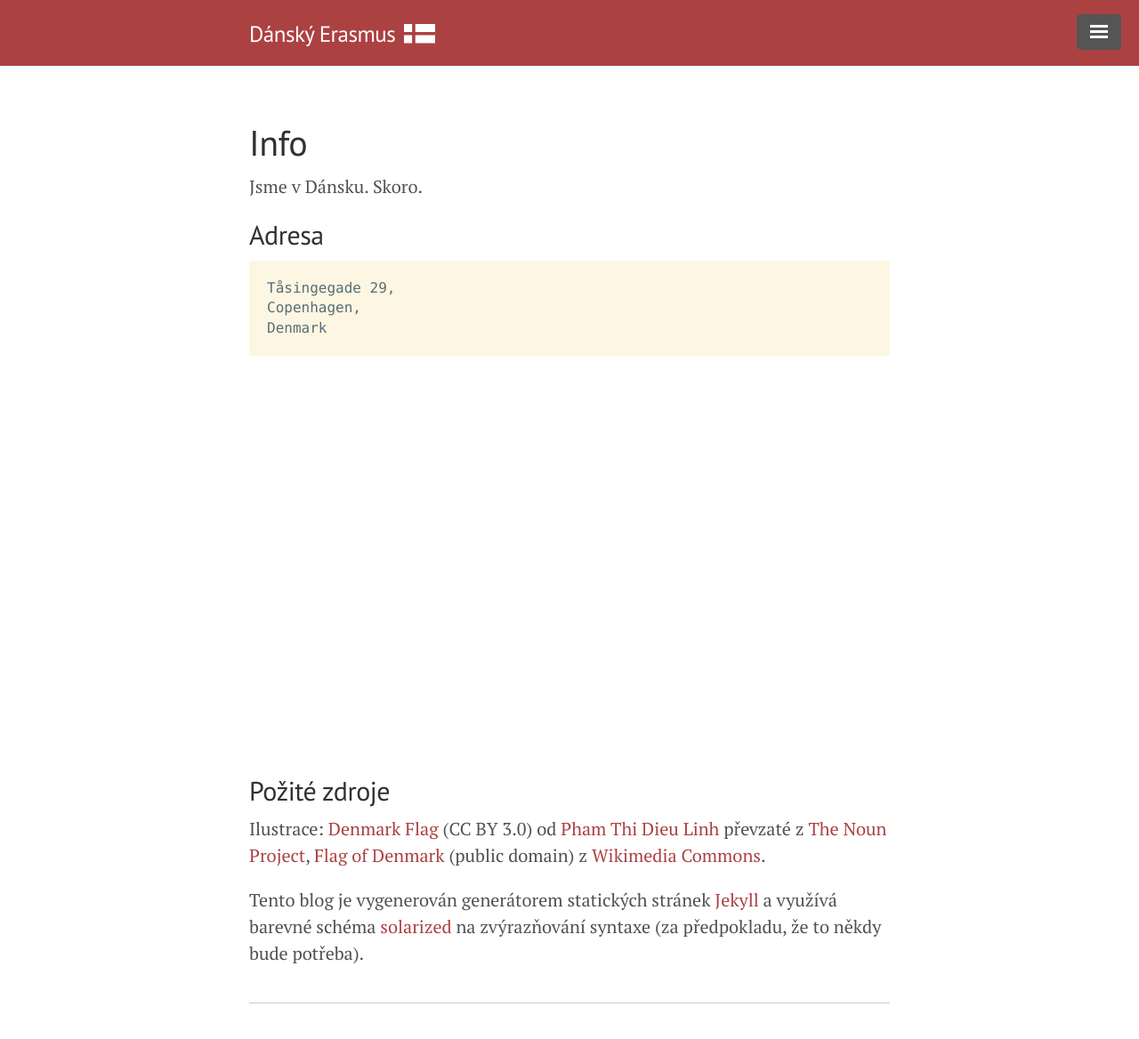
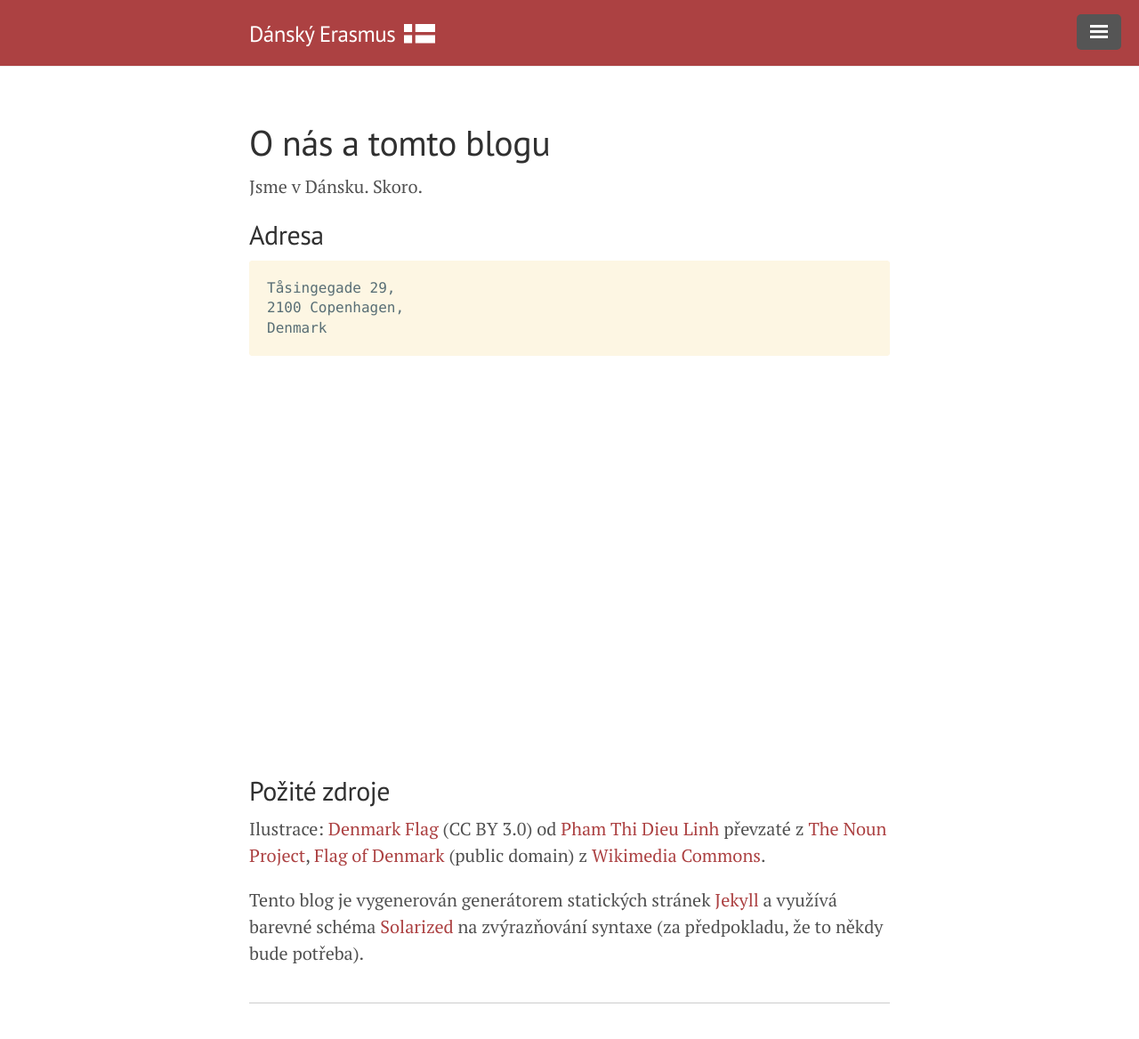
Before and after one commit to effa/erasmus, a Jekyll site: the page built from info.md, in a window 1280 px wide. Shown: the whole page at 89% size. Built offline with Jekyll 4.4.1, drawn with Linux system fonts in a browser that asks for light colours; comment, search, counter and statistics services are not loaded.

Commit message:
Update info.md

```diff
--- a/info.md
+++ b/info.md
@@ -1,6 +1,6 @@
 ---
 layout: page
-title: Info
+title: O nás a tomto blogu
 permalink: /info/
 ---
 
@@ -9,7 +9,7 @@ Jsme v Dánsku. Skoro.
 Adresa
 ------
     Tåsingegade 29,
-    Copenhagen,
+    2100 Copenhagen,
     Denmark
 
 <!--
@@ -55,4 +55,4 @@ převzaté z [The Noun Project](https://thenounproject.com/),
 [Flag of Denmark](https://commons.wikimedia.org/wiki/File:Flag_of_Denmark.svg) (public domain) z
 [Wikimedia Commons](https://commons.wikimedia.org/).
 
-Tento blog je vygenerován generátorem statických stránek [Jekyll](https://jekyllrb.com/) a využívá barevné schéma [solarized](http://ethanschoonover.com/solarized) na zvýrazňování syntaxe (za předpokladu, že to někdy bude potřeba).
+Tento blog je vygenerován generátorem statických stránek [Jekyll](https://jekyllrb.com/) a využívá barevné schéma [Solarized](http://ethanschoonover.com/solarized) na zvýrazňování syntaxe (za předpokladu, že to někdy bude potřeba).
```
